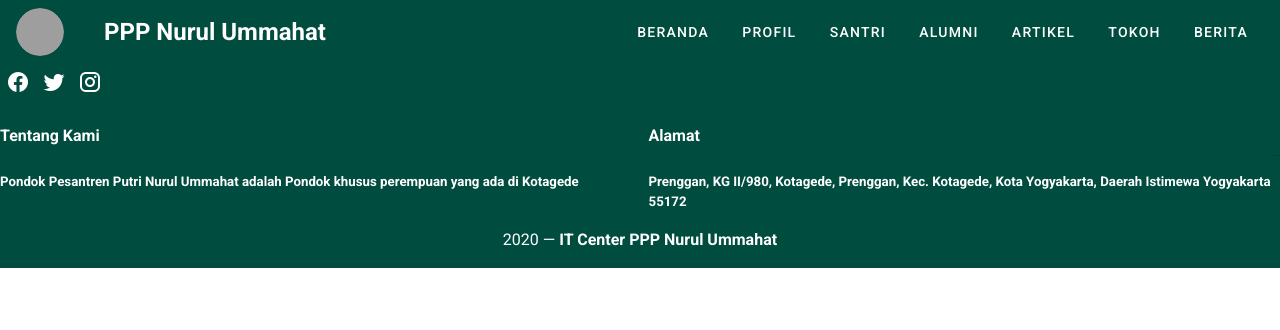
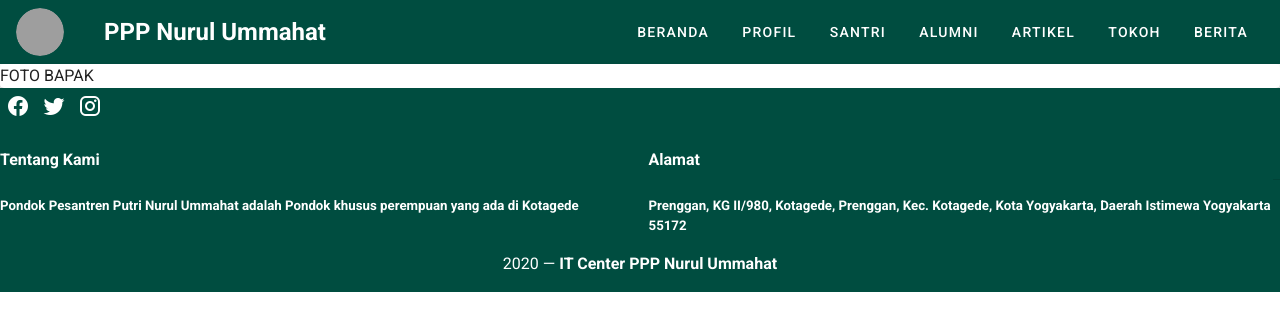
Before and after one commit to Arofah16/website-pondok, a Vue app: page /profil in a window 1280 px wide. Shown: the top 330 px of the page. Built offline with nearby package versions, Linux system fonts and the light colour scheme; grey boxes are pictures that could not be loaded.

Commit message:
Add Profil

```diff
--- a/src/components/Profil.vue
+++ b/src/components/Profil.vue
@@ -0,0 +1,9 @@
+<template>
+    <v-row cols="6" color="succes">
+        <v-col>
+            <v-card>
+FOTO BAPAK
+            </v-card>
+        </v-col>
+    </v-row>
+</template>
--- a/src/components/navbar.vue
+++ b/src/components/navbar.vue
@@ -18,7 +18,7 @@
           Beranda
         </v-btn>
 
-        <v-btn text>
+        <v-btn text link to="Profil">
           Profil
         </v-btn>
 
--- a/src/router/index.js
+++ b/src/router/index.js
@@ -23,6 +23,11 @@ const routes = [
     name:'artikel',
     component: () => import(/* webpackChunkName: "about" */ '../views/Artikel_view.vue')
   },
+  {
+    path:'/profil',
+    name:'artikel',
+    component: () => import(/* webpackChunkName: "about" */ '../views/nav.vue')
+  },
 
 ]
 
--- a/src/views/Home.vue
+++ b/src/views/Home.vue
@@ -1,7 +1,7 @@
 <template>
   <v-row>
-    <v-col cols="8" class="ml-1">
-      <v-carousel cycle>
+    <v-col cols="8">
+      <v-carousel cycle class="ml-1">
         <v-carousel-item v-for="(item,i) in items" :key="i" :src="item.src" reverse-transition="fade-transition"
           transition="fade-transition">
           <v-sheet :jud="judul[i]">
@@ -12,7 +12,7 @@
         </v-carousel-item>
       </v-carousel>
     </v-col>
-    <v-col cols="3">
+    <v-col cols="4">
       <v-card class="mx-auto">
         <!-- <v-card-title>
           Pondok Pesantren Nurul Ummahat
@@ -34,6 +34,15 @@
         <v-row>
           <v-col cols="6">
             <v-img src="@/assets/1.jpg"></v-img>
+          </v-col>
+          <v-col>
+            Pondok Pesantren Nurul Ummahat Menerima Santri dari Berbagai macam kalangan
+            <v-btn depresses color="teal lighten-3" class="mt-5">Lihat Selengkapnya</v-btn>
+          </v-col>
+        </v-row>
+        <v-row>
+          <v-col cols="6">
+            <v-img src="@/assets/nuhat-semaan.jpeg"></v-img>
           </v-col>
           <v-col>
             Pondok Pesantren Nurul Ummahat Menerima Santri dari Berbagai macam kalangan
--- a/src/views/nav.vue
+++ b/src/views/nav.vue
@@ -1,10 +1,13 @@
 <template>
     <div>
+        <PROF/>
     </div>
 </template>
 <script>
+    import PROF from '@/components/Profil'
     export default {
         components: {
+            PROF
         }
     }
 
```
